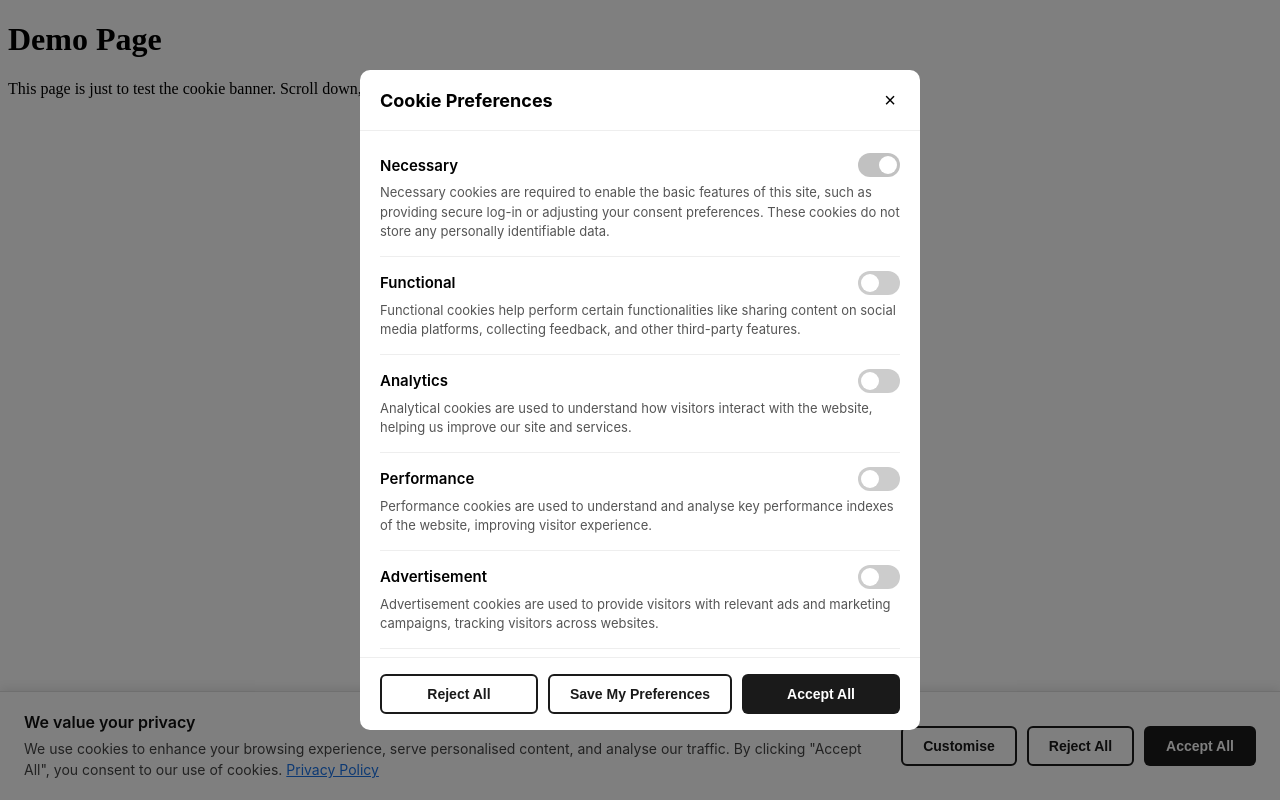
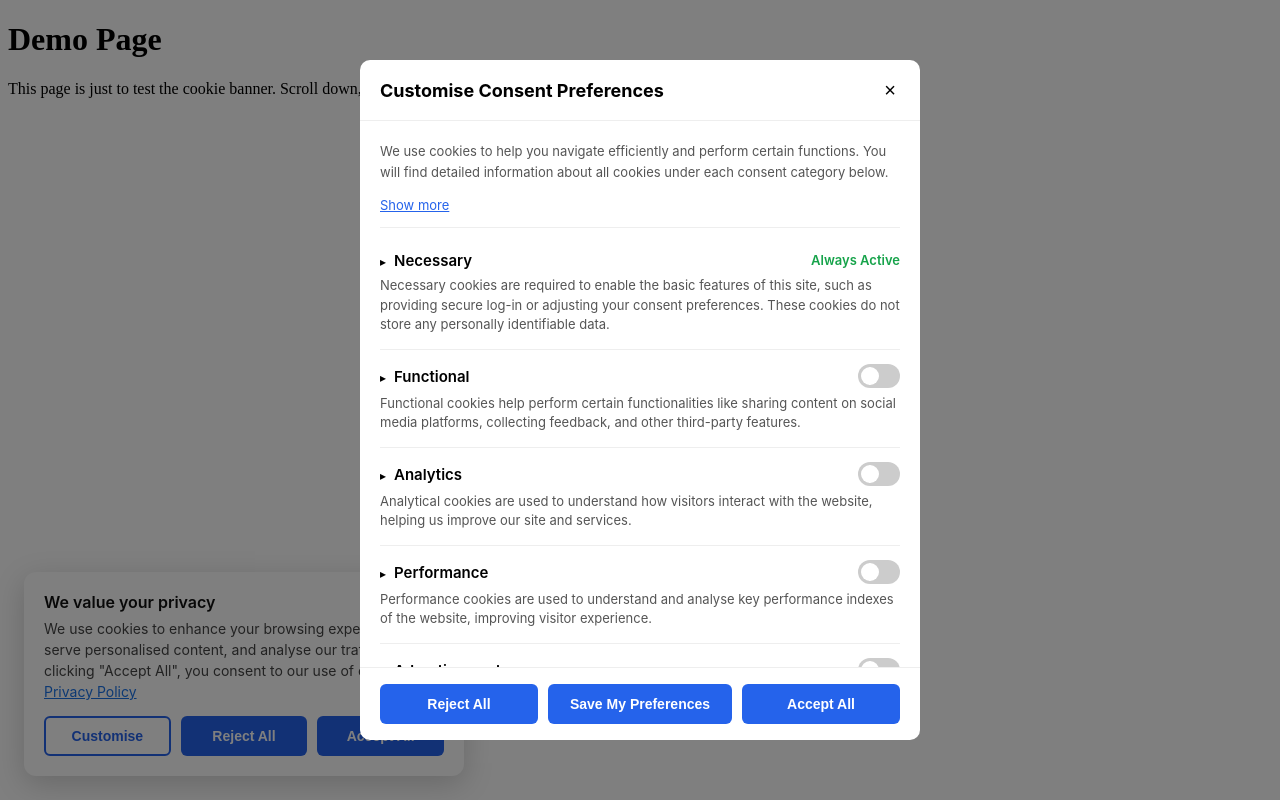
Before and after one commit to Deepanshi28-bisht/cookie_consent_banner, a plain HTML site: page demo/index.html in a window 1280 px wide. Both pictures are taken after a click on the button "Customise". Drawn offline with Linux system fonts and the light colour scheme.

Commit message:
Updated the UI

```diff
--- a/src/consent-widget.js
+++ b/src/consent-widget.js
@@ -1,31 +1,33 @@
 (function () {
   "use strict";
 
-  var COOKIE_NAME = "cc_consent";
-  var COOKIE_DAYS = 365;
+  let COOKIE_NAME = "cc_consent";
+  let COOKIE_DAYS = 365;
 
   function setCookie(name, value, days) {
-    var expires = new Date();
+    let expires = new Date();
     expires.setTime(expires.getTime() + days * 24 * 60 * 60 * 1000);
     document.cookie =
-      name + "=" + encodeURIComponent(value) +
-      "; expires=" + expires.toUTCString() +
+      name +
+      "=" +
+      encodeURIComponent(value) +
+      "; expires=" +
+      expires.toUTCString() +
       "; path=/; SameSite=Lax";
   }
 
   function getCookie(name) {
-    var match = document.cookie.match(
-      new RegExp("(^|; )" + name + "=([^;]*)")
-    );
+    let match = document.cookie.match(new RegExp("(^|; )" + name + "=([^;]*)"));
     return match ? decodeURIComponent(match[2]) : null;
   }
 
   function deleteCookie(name) {
-    document.cookie = name + "=; expires=Thu, 01 Jan 1970 00:00:00 UTC; path=/;";
+    document.cookie =
+      name + "=; expires=Thu, 01 Jan 1970 00:00:00 UTC; path=/;";
   }
 
   function getConsent() {
-    var raw = getCookie(COOKIE_NAME);
+    let raw = getCookie(COOKIE_NAME);
     return raw ? JSON.parse(raw) : null;
   }
 
@@ -35,9 +37,15 @@
 
   // Figure out where this script file lives, so config.json can be
   // found relative to it (not relative to whatever page includes it).
-  var scriptEl = document.currentScript;
-  var baseUrl = scriptEl ? scriptEl.src.replace(/[^/]+$/, "") : "./";
-  var CONFIG_URL = baseUrl + "config.json";
+  let scriptEl = document.currentScript;
+  console.log(scriptEl, "scriptllll");
+
+  let baseUrl = scriptEl ? scriptEl.src.replace(/[^/]+$/, "") : "./";
+  console.log(baseUrl, "base");
+
+  let CONFIG_URL = baseUrl + "config.json";
+
+  console.log(CONFIG_URL, "CONFIG_URL");
 
   function loadConfig() {
     return fetch(CONFIG_URL).then(function (res) {
@@ -46,7 +54,7 @@
   }
 
   function allowAllConsent(config) {
-    var consent = {};
+    let consent = {};
     config.categories.forEach(function (cat) {
       consent[cat.id] = true;
     });
@@ -54,7 +62,7 @@
   }
 
   function necessaryOnlyConsent(config) {
-    var consent = {};
+    let consent = {};
     config.categories.forEach(function (cat) {
       consent[cat.id] = !!cat.required;
     });
@@ -62,7 +70,7 @@
   }
 
   function createBannerElement(config) {
-    var banner = document.createElement("div");
+    let banner = document.createElement("div");
     banner.id = "cc-banner";
     banner.className = "cc-banner";
     banner.innerHTML =
@@ -72,16 +80,16 @@
       "</div>" +
       '<div class="cc-banner__actions">' +
       '<button type="button" class="cc-btn cc-btn--outline" id="cc-customise">Customise</button>' +
-        '<button type="button" class="cc-btn cc-btn--outline" id="cc-reject">Reject All</button>' +
+      '<button type="button" class="cc-btn cc-btn--solid" id="cc-reject">Reject All</button>' +
       '<button type="button" class="cc-btn cc-btn--solid" id="cc-accept">Accept All</button>' +
       "</div>";
 
     banner.querySelector(".cc-banner__title").textContent = config.banner.title;
 
-    var messageEl = banner.querySelector(".cc-banner__message");
+    let messageEl = banner.querySelector(".cc-banner__message");
     messageEl.textContent = config.banner.message + " ";
 
-    var link = document.createElement("a");
+    let link = document.createElement("a");
     link.href = config.banner.privacyPolicyUrl;
     link.className = "cc-banner__link";
     link.textContent = config.banner.privacyPolicyText;
@@ -91,7 +99,7 @@
   }
 
   function showBanner(config) {
-    var banner = createBannerElement(config);
+    let banner = createBannerElement(config);
     document.body.appendChild(banner);
 
     banner.querySelector("#cc-accept").addEventListener("click", function () {
@@ -106,11 +114,11 @@
       updateFloatingIcon();
     });
 
-
-      banner.querySelector("#cc-customise").addEventListener("click", function () {
+    banner
+      .querySelector("#cc-customise")
+      .addEventListener("click", function () {
         openPopup(config);
       });
-
   }
 
   function buildCategoryRow(cat, currentConsent) {
@@ -118,16 +126,28 @@
     row.className = "cc-category";
 
     var checked = currentConsent ? !!currentConsent[cat.id] : !!cat.required;
-    var disabledAttr = cat.required ? "disabled" : "";
+
+    var toggleHtml;
+    if (cat.required) {
+      toggleHtml =
+        '<span class="cc-category__always-active">Always Active</span>';
+    } else {
+      toggleHtml =
+        '<label class="cc-toggle">' +
+        '<input type="checkbox" data-category="' +
+        cat.id +
+        '" ' +
+        (checked ? "checked" : "") +
+        ">" +
+        '<span class="cc-toggle__slider"></span>' +
+        "</label>";
+    }
 
     row.innerHTML =
       '<div class="cc-category__row">' +
-        '<span class="cc-category__name"></span>' +
-        '<label class="cc-toggle">' +
-          '<input type="checkbox" data-category="' + cat.id + '" ' +
-            (checked ? "checked " : "") + disabledAttr + ">" +
-          '<span class="cc-toggle__slider"></span>' +
-        "</label>" +
+      '<span><span class="cc-category__chevron">&#9656;</span>' +
+      '<span class="cc-category__name"></span></span>' +
+      toggleHtml +
       "</div>" +
       '<p class="cc-category__desc"></p>' +
       '<div class="cc-category__cookies"></div>';
@@ -136,6 +156,8 @@
     row.querySelector(".cc-category__desc").textContent = cat.description;
 
     var cookiesEl = row.querySelector(".cc-category__cookies");
+    var chevronEl = row.querySelector(".cc-category__chevron");
+
     cat.cookies.forEach(function (cookie) {
       var cookieRow = document.createElement("div");
       cookieRow.className = "cc-cookie-row";
@@ -150,59 +172,82 @@
       cookiesEl.appendChild(cookieRow);
     });
 
-    // Clicking the row (but not the toggle itself) expands/collapses cookies
-    row.querySelector(".cc-category__row").addEventListener("click", function (e) {
+    row
+      .querySelector(".cc-category__row")
+      .addEventListener("click", function (e) {
         if (e.target.closest(".cc-toggle")) return;
         cookiesEl.classList.toggle("cc-open");
+        chevronEl.classList.toggle("cc-open");
       });
 
     return row;
   }
 
   function readTogglesAsConsent(popup, config) {
-    var consent = {};
+    let consent = {};
     config.categories.forEach(function (cat) {
-      var input = popup.querySelector('input[data-category="' + cat.id + '"]');
+      let input = popup.querySelector('input[data-category="' + cat.id + '"]');
       consent[cat.id] = cat.required ? true : input.checked;
     });
     return consent;
   }
 
   function closePopup() {
-    var overlay = document.getElementById("cc-overlay");
+    let overlay = document.getElementById("cc-overlay");
     if (overlay) overlay.remove();
   }
 
   function openPopup(config) {
     if (document.getElementById("cc-overlay")) return;
 
-    var currentConsent = getConsent();
+    let currentConsent = getConsent();
 
-    var overlay = document.createElement("div");
+    let overlay = document.createElement("div");
     overlay.id = "cc-overlay";
     overlay.className = "cc-overlay";
 
-    var popup = document.createElement("div");
+    let popup = document.createElement("div");
     popup.className = "cc-popup";
     popup.setAttribute("role", "dialog");
     popup.setAttribute("aria-modal", "true");
 
     popup.innerHTML =
       '<div class="cc-popup__header">' +
-        "<h2>Cookie Preferences</h2>" +
+      "<h2>Customise Consent Preferences</h2>" +
       '<button type="button" class="cc-popup__close" aria-label="Close">&times;</button>' +
       "</div>" +
-      '<div class="cc-popup__body"></div>' +
+           '<div class="cc-popup__body">' +
+        '<div class="cc-popup__intro">' +
+          "<p>We use cookies to help you navigate efficiently and perform certain functions. You will find detailed information about all cookies under each consent category below.</p>" +
+          '<div class="cc-popup__intro-more" style="display:none;">' +
+            '<p>The cookies that are categorised as "Necessary" are stored on your browser as they are essential for enabling the basic functionalities of the site.</p>' +
+            "<p>We also use third-party cookies that help us analyse how you use this website, store your preferences, and provide the content and advertisements that are relevant to you. These cookies will only be stored in your browser with your prior consent.</p>" +
+            "<p>You can choose to enable or disable some or all of these cookies but disabling some of them may affect your browsing experience.</p>" +
+          "</div>" +
+          '<a class="cc-popup__intro-toggle">Show more</a>' +
+        "</div>" +
+      "</div>" +
+
       '<div class="cc-popup__footer">' +
-        '<button type="button" class="cc-btn cc-btn--outline" id="cc-popup-reject">Reject All</button>' +
-        '<button type="button" class="cc-btn cc-btn--outline" id="cc-popup-save">Save My Preferences</button>' +
+      '<button type="button" class="cc-btn cc-btn--solid" id="cc-popup-reject">Reject All</button>' +
+      '<button type="button" class="cc-btn cc-btn--solid" id="cc-popup-save">Save My Preferences</button>' +
       '<button type="button" class="cc-btn cc-btn--solid" id="cc-popup-accept">Accept All</button>' +
       "</div>";
 
-    var body = popup.querySelector(".cc-popup__body");
+    let body = popup.querySelector(".cc-popup__body");
     config.categories.forEach(function (cat) {
       body.appendChild(buildCategoryRow(cat, currentConsent));
     });
+
+      popup
+      .querySelector(".cc-popup__intro-toggle")
+      .addEventListener("click", function (e) {
+        var more = popup.querySelector(".cc-popup__intro-more");
+        var isHidden = more.style.display === "none";
+        more.style.display = isHidden ? "block" : "none";
+        e.target.textContent = isHidden ? "Show less" : "Show more";
+      });
+
 
     overlay.appendChild(popup);
     document.body.appendChild(overlay);
@@ -210,24 +255,32 @@
     function finishWith(consentObj) {
       saveConsent(consentObj);
       closePopup();
-      var banner = document.getElementById("cc-banner");
+      let banner = document.getElementById("cc-banner");
       if (banner) banner.remove();
       updateFloatingIcon();
     }
 
-    popup.querySelector("#cc-popup-save").addEventListener("click", function () {
+    popup
+      .querySelector("#cc-popup-save")
+      .addEventListener("click", function () {
         finishWith(readTogglesAsConsent(popup, config));
       });
 
-    popup.querySelector("#cc-popup-accept").addEventListener("click", function () {
+    popup
+      .querySelector("#cc-popup-accept")
+      .addEventListener("click", function () {
         finishWith(allowAllConsent(config));
       });
 
-    popup.querySelector("#cc-popup-reject").addEventListener("click", function () {
+    popup
+      .querySelector("#cc-popup-reject")
+      .addEventListener("click", function () {
         finishWith(necessaryOnlyConsent(config));
       });
 
-    popup.querySelector(".cc-popup__close").addEventListener("click", closePopup);
+    popup
+      .querySelector(".cc-popup__close")
+      .addEventListener("click", closePopup);
 
     overlay.addEventListener("click", function (e) {
       if (e.target === overlay) closePopup();
@@ -241,15 +294,14 @@
     });
   }
 
-
   function updateFloatingIcon() {
-    var icon = document.getElementById("cc-floating-icon");
+    let icon = document.getElementById("cc-floating-icon");
     if (!icon) return;
     icon.style.display = getConsent() ? "flex" : "none";
   }
 
   function setupFloatingIcon(config) {
-    var icon = document.getElementById("cc-floating-icon");
+    let icon = document.getElementById("cc-floating-icon");
     if (!icon) return;
     icon.addEventListener("click", function () {
       openPopup(config);
@@ -266,8 +318,5 @@
     });
   }
 
-
   document.addEventListener("DOMContentLoaded", init);
-
-
 })();
--- a/src/cookie-banner.css
+++ b/src/cookie-banner.css
@@ -1,26 +1,30 @@
 /* ===== Banner ===== */
+
+:root {
+  --cc-primary: #2563eb;
+  --cc-primary-dark: #1e4fd1;
+}
+
 .cc-banner {
   position: fixed;
-  bottom: 0;
-  left: 0;
-  right: 0;
+  left: 24px;
+  bottom: 24px;
   z-index: 9999;
   background: #fff;
-  border-top: 1px solid #e0e0e0;
-  box-shadow: 0 -2px 10px rgba(0, 0, 0, 0.1);
-  padding: 20px 24px;
+  width: 400px;
+  max-width: calc(100% - 48px);
+  border-radius: 12px;
+  box-shadow: 0 8px 30px rgba(0, 0, 0, 0.18);
+  padding: 20px;
   display: flex;
-  flex-wrap: wrap;
-  align-items: center;
-  justify-content: space-between;
-  gap: 16px;
+  flex-direction: column;
+  gap: 14px;
   font-family: -apple-system, BlinkMacSystemFont, "Segoe UI", Roboto, sans-serif;
 }
 
 .cc-banner__content {
-  flex: 1 1 400px;
-  min-width: 250px;
 }
+
 
 .cc-banner__title {
   margin: 0 0 6px;
@@ -57,22 +61,26 @@
   cursor: pointer;
   white-space: nowrap;
 }
+.cc-btn--solid {
+  background: var(--cc-primary);
+  color: #fff;
+}
 
-.cc-btn--solid {
-  background: #1a1a1a;
-  color: #fff;
+.cc-btn--solid:hover {
+  background: var(--cc-primary-dark);
 }
 
 .cc-btn--outline {
   background: #fff;
-  color: #1a1a1a;
-  border-color: #1a1a1a;
+  color: var(--cc-primary);
+  border-color: var(--cc-primary);
 }
 
-.cc-btn:focus-visible {
-  outline: 3px solid #1a73e8;
-  outline-offset: 2px;
+.cc-banner__actions .cc-btn,
+.cc-popup__footer .cc-btn {
+  flex: 1 1 100px;
 }
+
 
 /* ===== Floating reopen icon ===== */
 .cc-floating-icon {
@@ -96,16 +104,13 @@
 /* ===== Responsive ===== */
 @media (max-width: 600px) {
   .cc-banner {
-    flex-direction: column;
-    align-items: stretch;
-  }
-  .cc-banner__actions {
-    justify-content: stretch;
-  }
-  .cc-btn {
-    flex: 1;
+    left: 12px;
+    right: 12px;
+    bottom: 12px;
+    width: auto;
   }
 }
+
 
 /* ===== Popup overlay ===== */
 .cc-overlay {
@@ -204,6 +209,50 @@
   display: inline-block;
   min-width: 90px;
 }
+.cc-popup__intro {
+  font-size: 13px;
+  color: #555;
+  line-height: 1.6;
+  padding: 12px 0;
+  border-bottom: 1px solid #eee;
+  margin-bottom: 8px;
+}
+
+.cc-popup__intro p {
+  margin: 0 0 12px;
+}
+
+.cc-popup__intro a {
+  color: var(--cc-primary);
+  cursor: pointer;
+  text-decoration: underline;
+  display: inline-block;
+}
+
+.cc-category__chevron {
+  display: inline-block;
+  margin-right: 8px;
+  transition: transform 0.2s;
+  font-size: 12px;
+}
+
+.cc-category__chevron.cc-open {
+  transform: rotate(90deg);
+}
+
+
+.cc-category__always-active {
+  color: #16a34a;
+  font-weight: 600;
+  font-size: 13px;
+}
+
+.cc-popup__footer .cc-btn--outline {
+  background: var(--cc-primary);
+  color: #fff;
+  border-color: var(--cc-primary);
+}
+
 
 /* ===== Toggle switch ===== */
 .cc-toggle {
```
Lines whose indentation alone changed are shown as unchanged.
